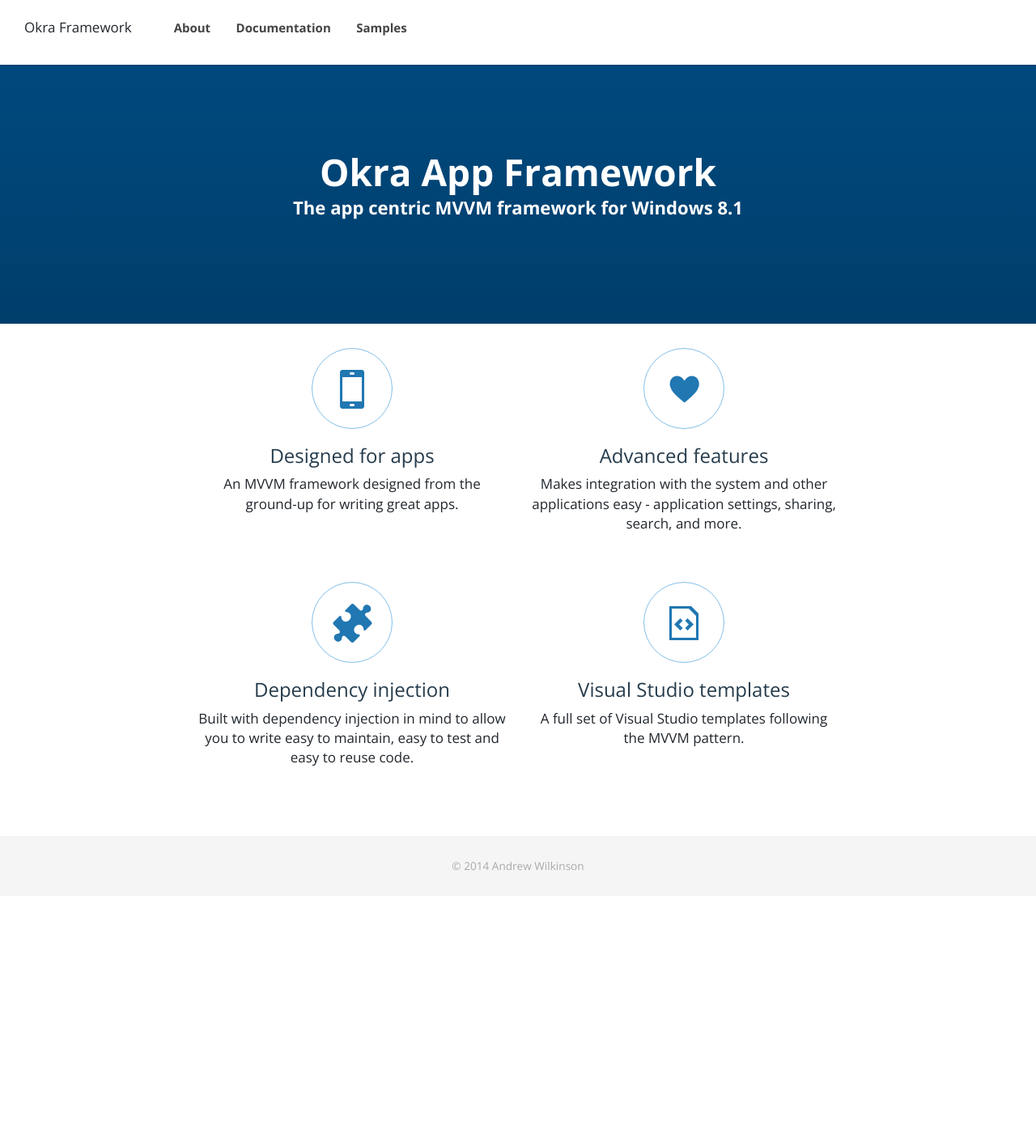
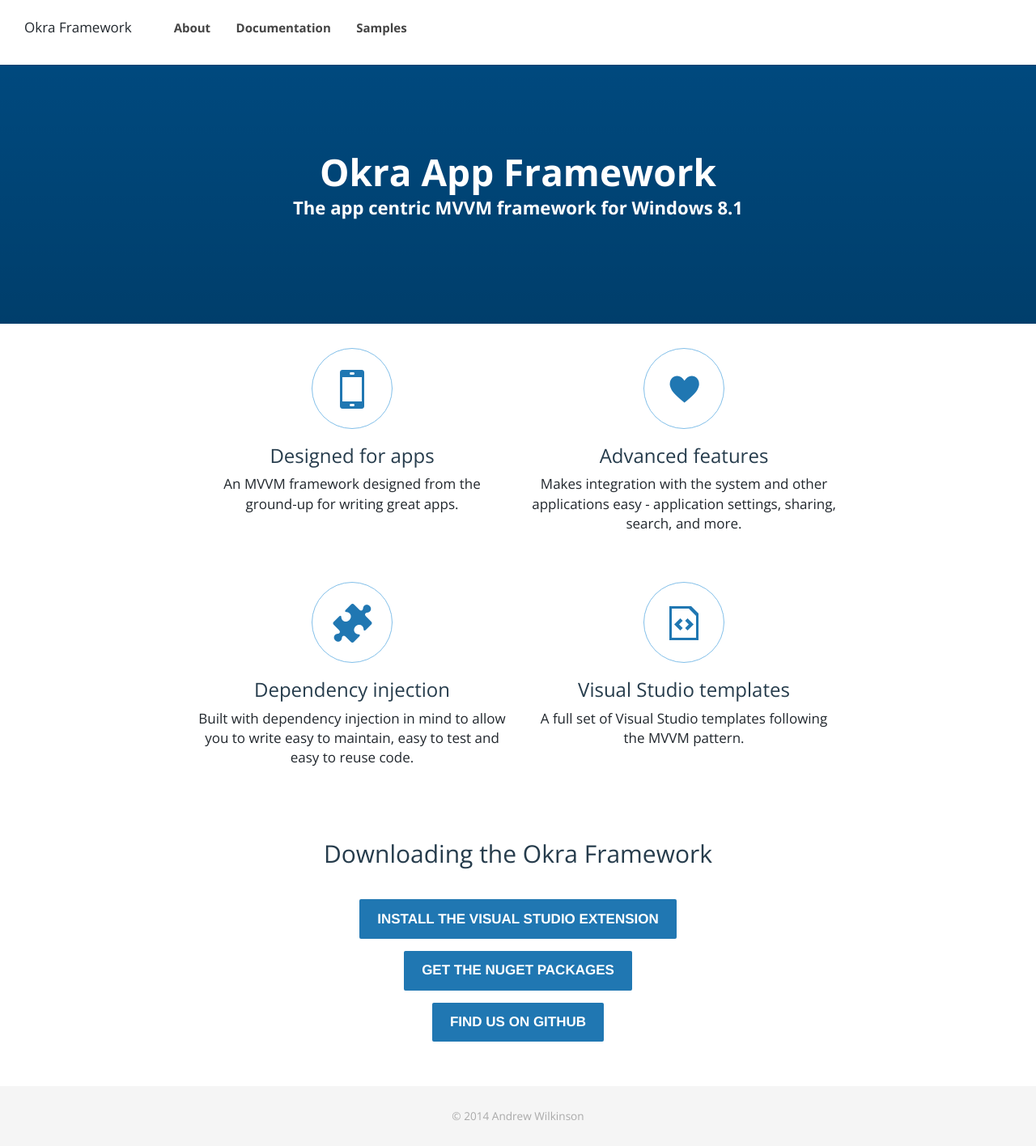
Before and after one commit to OkraFramework/OkraFramework.github.io, a Jekyll site: the page built from index.html, in a window 1280 px wide. Shown: the whole page at 81% size. Built offline with Jekyll 4.4.1, drawn with Linux system fonts in a browser that asks for light colours; nearby versions of some CDN libraries; before the commit the page ends 1107 px from its top, so only the background shows below that.

Commit message:
Add download links to homepage

```diff
--- a/_sass/_base.scss
+++ b/_sass/_base.scss
@@ -205,7 +205,7 @@
 .btn {
     color: #fff;
     font-weight: bold;
-    background-color: #54b89d;
+    background-color: $accent;
     font-size: 1em;
     padding: 0.6em 1.2em;
     display: inline-block;
@@ -223,14 +223,14 @@
     vertical-align: middle;
     font-family: "proxima-nova", "Helvetica Neue", Helvetica, Arial, sans-serif;
     border-radius: 2px;
-    background: #4dab7d;
-    border: 2px solid #4dab7d;
+    background: $accent;
+    border: 2px solid $accent;
     text-transform: uppercase;
     white-space: nowrap;
 
     &:hover {
-        background: darken(#4dab7d, 10%);
-        border-color: darken(#4dab7d, 10%);
+        background: darken($accent, 10%);
+        border-color: darken($accent, 10%);
         color: #fff;
     }
 
--- a/css/main.scss
+++ b/css/main.scss
@@ -5,8 +5,6 @@
 
 /* Bootstrap Typography */
 $font-family-sans-serif: "Open Sans", "Helvetica Neue", Helvetica, Arial, sans-serif;
-
-
 
 /* Bodytext font */
 $font: "Open Sans", "Helvetica Neue", Helvetica, Arial, sans-serif;
@@ -19,6 +17,10 @@
 $textmuted: #848484;
 $accent: #2077b2;
 
+/* Button styles */
+$btn-default-color: red;
+$btn-default-border: red;
+
 
 /* IMPORT CSS FILES */
 @import "bootstrap";
--- a/index.html
+++ b/index.html
@@ -45,3 +45,18 @@
         </div>
     </div>
 </div>
+
+<div class="container" style="margin-top:40px">
+    <div class="row">
+        <h2 class="text-center">Downloading the Okra Framework</h2>
+    </div>
+    <div class="row text-center" style="margin-top:30px">
+        <a class="btn" href="documentation/okra_app_framework/getting_started_downloading.html#bookmark-vsextenstions" role="button">Install the Visual Studio extension</a>
+    </div>
+    <div class="row text-center" style="margin-top:15px">
+        <a class="btn" href="http://localhost:4000/documentation/okra_app_framework/getting_started_downloading.html#bookmark-nuget" role="button">Get the NuGet packages</a>
+    </div>
+    <div class="row text-center" style="margin-top:15px">
+        <a class="btn" href="https://github.com/OkraFramework/" role="button">Find us on GitHub</a>
+    </div>
+</div>
```
